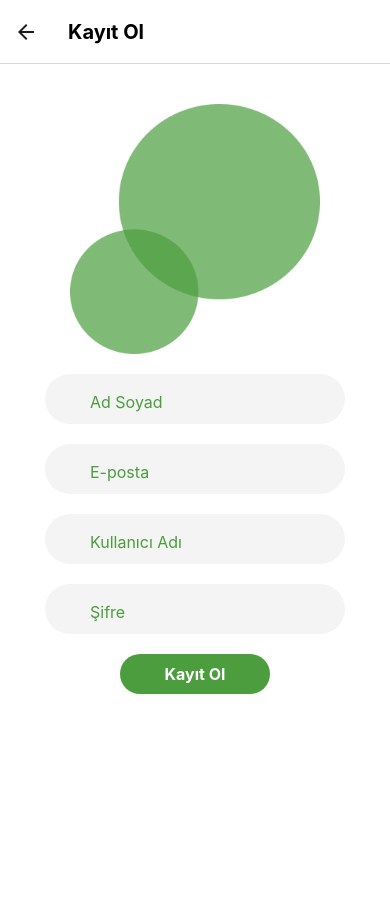
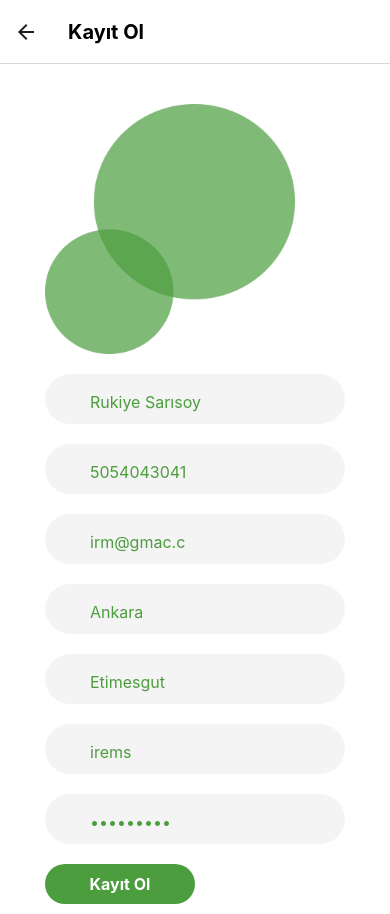
Before and after one commit to mangravel-primkruskal/traveller-frontend, a React Native app in the folder traveller/: screen /Register in a window 390 px wide. Before the commit the page ends 844 px from the top, so only its background shows below. Built offline with nearby package versions, Linux system fonts and the light colour scheme.

Commit message:
updated backend connections

```diff
--- a/traveller/src/page/login/index.js
+++ b/traveller/src/page/login/index.js
@@ -19,8 +19,8 @@ import AsyncStorage from "@react-native-async-storage/async-storage";
 const cardViewHeight = 150;
 
 export default function Login({ navigation }) {
-  const [username, setUsername] = useState("");
-  const [password, setPassword] = useState("");
+  const [username, setUsername] = useState("irem");
+  const [password, setPassword] = useState("123456789");
 
   const handleLogin = () => {
     let data = JSON.stringify({
@@ -41,17 +41,21 @@ export default function Login({ navigation }) {
     axios
       .request(config)
       .then((response) => {
+        console.log("login response", response)
         if (response?.data?.message === "Login basarili") {
+          console.log("test giriş başarılı")
           AsyncStorage.setItem("user", data).then(() => {
             navigation.navigate("TabNavigatorComponent");
           });
         } else {
+          console.log("test giriş başarısız")
           alert(response?.data?.message);
           navigation.navigate("TabNavigatorComponent");
         }
       })
       .catch((error) => {
-        console.log(error);
+        console.log("Hata bulundu login page",error);
+        navigation.navigate("TabNavigatorComponent");
       });
   };
 
--- a/traveller/src/page/logout/index.js
+++ b/traveller/src/page/logout/index.js
@@ -10,7 +10,7 @@ export default function Logout() {
     // ...
 
     // Son olarak, TabNavigator sayfasına yönlendirin
-    navigation.navigate('Login');
+    navigation.navigate('Giriş');
   };
 
   return (
--- a/traveller/src/page/register/index.js
+++ b/traveller/src/page/register/index.js
@@ -6,6 +6,7 @@ import {
   StyleSheet,
   Text,
   View,
+  KeyboardAvoidingView,
 } from "react-native";
 import React, { useState } from "react";
 import CustomButton from "../../component/CustomButton";
@@ -17,10 +18,13 @@ import AsyncStorage from "@react-native-async-storage/async-storage";
 const cardViewHeight = 150;
 
 export default function Register({ navigation }) {
-  const [username, setUsername] = useState("");
-  const [email, setemail] = useState("");
-  const [full_name, setfull_name] = useState("");
-  const [password, setpassword] = useState("");
+  const [username, setUsername] = useState("irems");
+  const [email, setemail] = useState("irm@gmac.c");
+  const [phone, setphone] = useState("5054043041");
+  const [city, setcity] = useState("Ankara");
+  const [county, setcounty] = useState("Etimesgut");
+  const [full_name, setfull_name] = useState("Rukiye Sarısoy");
+  const [password, setpassword] = useState("123456789");
 
   const clickToRegister = () => {
     let data = JSON.stringify({
@@ -29,12 +33,15 @@ export default function Register({ navigation }) {
       email: email,
       password: password,
       confirm_password: password,
+      city: city,
+      phone: phone,
+      county: county,
     });
-    console.log(data)
+    console.log(data);
     let config = {
       method: "post",
       maxBodyLength: Infinity,
-      url: "http://127.0.0.1:5000/register",
+      url: "http://localhost:5000/register",
       headers: {
         "Content-Type": "application/json",
       },
@@ -44,24 +51,25 @@ export default function Register({ navigation }) {
     axios
       .request(config)
       .then((response) => {
-        return  navigation.navigate("TabNavigatorComponent")
         if (response?.data?.message === "Kullanıcı başarıyla kaydedildi") {
+          alert("Backend response ", response?.data?.message);
           AsyncStorage.setItem("user", data).then(() => {
-            navigation.navigate("TabNavigatorComponent")
-          })
+            navigation.navigate("TabNavigatorComponent");
+          });
+        } else {
+          alert(response?.data?.message);
+          // return  navigation.navigate("TabNavigatorComponent")
         }
-        else {
-          alert(response?.data?.message)
-        }
-
       })
       .catch((error) => {
-        navigation.navigate("TabNavigatorComponent")
+        console.log(JSON.stringify(error));
+        navigation.navigate("TabNavigatorComponent");
       });
   };
 
   return (
     <SafeAreaView style={styles.container}>
+      <KeyboardAvoidingView>
         <View
           style={{
             position: "relative",
@@ -72,6 +80,7 @@ export default function Register({ navigation }) {
             marginTop: 30,
           }}
         >
+          <ScrollView>
             <Image
               source={logo}
               style={{
@@ -89,11 +98,28 @@ export default function Register({ navigation }) {
               onChangeText={(text) => setfull_name(text)}
             />
             <CustomInput
+              placeholder="Telefon Numarası"
+              iconName="phone"
+              value={phone}
+              iconType="font-awesome"
+              onChangeText={(text) => setphone(text)}
+            />
+            <CustomInput
               placeholder="E-posta"
               iconName="envelope"
               value={email}
               iconType="font-awesome"
               onChangeText={(text) => setemail(text)}
+            />
+            <CustomInput
+              placeholder="Şehir"
+              value={city}
+              onChangeText={(text) => setcity(text)}
+            />
+            <CustomInput
+              placeholder="İlçe"
+              value={county}
+              onChangeText={(text) => setcounty(text)}
             />
             <CustomInput
               placeholder="Kullanıcı Adı"
@@ -111,7 +137,9 @@ export default function Register({ navigation }) {
               secureTextEntry={true}
             />
             <CustomButton title="Kayıt Ol" onPress={() => clickToRegister()} />
+          </ScrollView>
         </View>
+      </KeyboardAvoidingView>
     </SafeAreaView>
   );
 }
```
Lines whose indentation alone changed are shown as unchanged.
